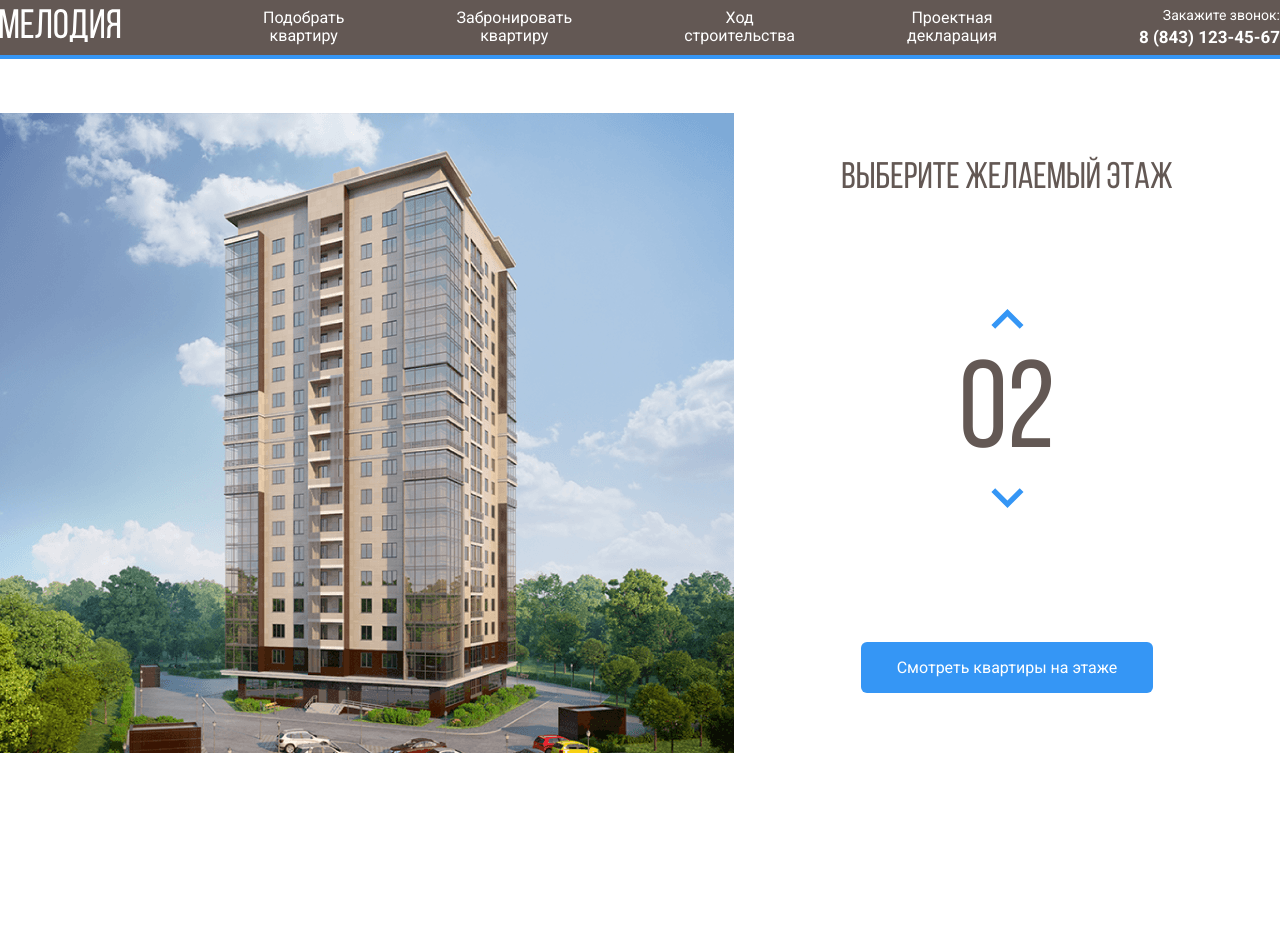
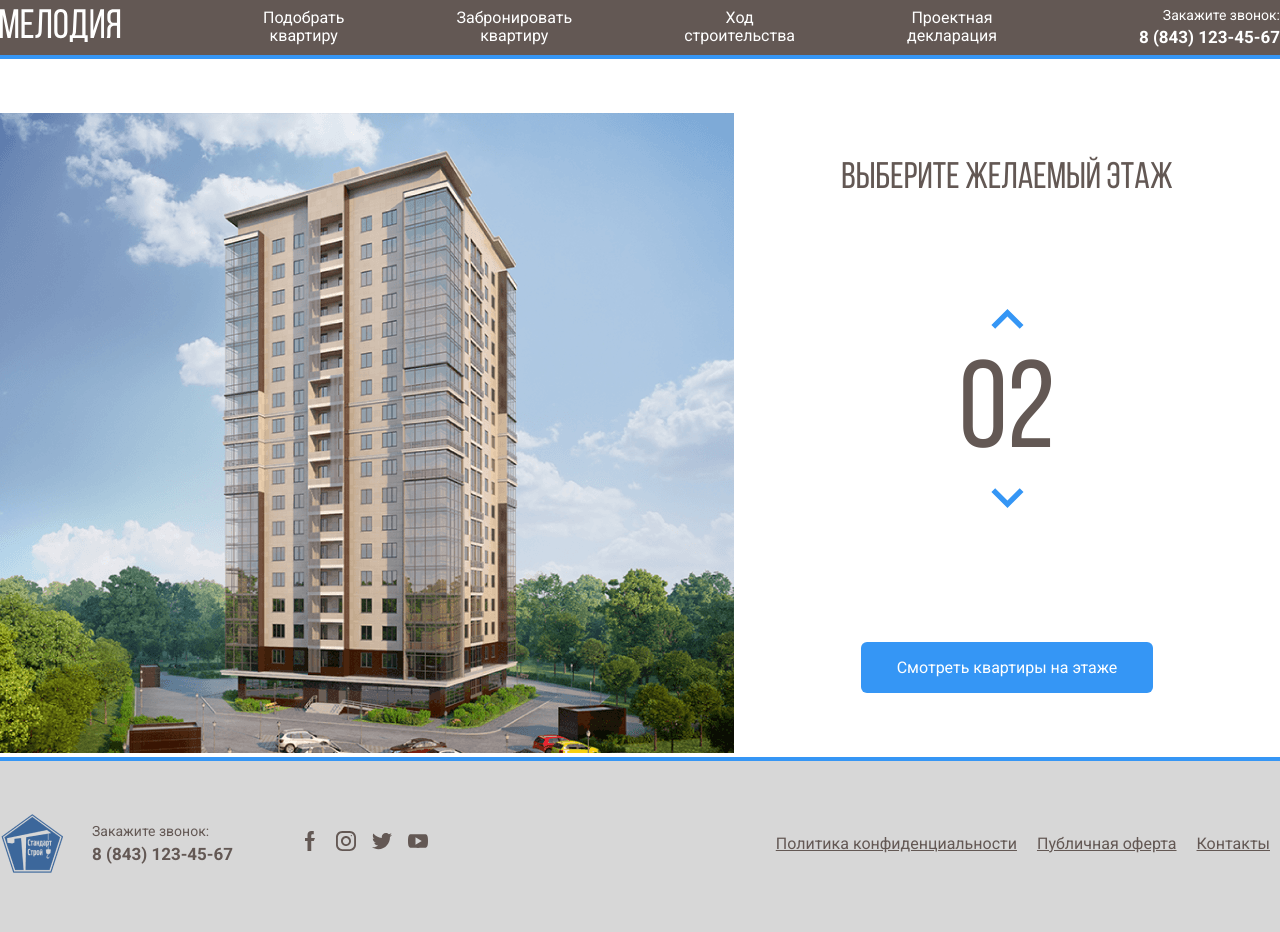
Before and after one commit to beastieGer/melody, a plain HTML site: page index.html in a window 1280 px wide. Before the commit the page ends 800 px from the top, so only its background shows below. Drawn offline with nearby package versions, Linux system fonts and the light colour scheme.

Commit message:
add footer

```diff
--- a/css/style.css
+++ b/css/style.css
@@ -234,3 +234,65 @@ path.current-floor {
 	background-color: transparent;
 	cursor: pointer;
 }
+/* footer */
+.footer {
+	/* justify-content: space-between; */
+
+	background-color: #d7d7d7;
+	padding-top: 50px;
+	padding-bottom: 56px;
+	border-top: 4px solid #3596f5;
+}
+.footer-wrapper {
+	display: flex;
+	flex-direction: row;
+	max-width: 1280px;
+	margin: auto;
+	align-items: center;
+}
+.footer-img {
+	margin-right: 27px;
+}
+.footer-contacts {
+	margin-right: 59px;
+}
+.social-items {
+	margin: 0;
+	padding: 0;
+	list-style: none;
+	display: flex;
+}
+.social-link {
+	margin-right: 8px;
+	margin-left: 8px;
+}
+.footer-text {
+	display: block;
+	font-size: 14px;
+	line-height: 16px;
+	color: #635854;
+	margin-bottom: 5px;
+}
+.footer-phone {
+	font-size: 17px;
+	font-weight: 700;
+	line-height: 20px;
+	color: #635854;
+	text-decoration: none;
+}
+.footer-menu {
+	margin-left: auto;
+}
+.footer-menu-items {
+	margin: 0;
+	padding: 0;
+	list-style: none;
+	display: flex;
+}
+.footer-menu-link {
+	font-size: 16px;
+	line-height: 19px;
+	color: #635854;
+	margin-right: 10px;
+	margin-left: 10px;
+}
--- a/index.html
+++ b/index.html
@@ -231,6 +231,77 @@
 		</main>
 		<!-- /.main -->
 
+		<footer class="footer">
+			<div class="footer-wrapper">
+				<img
+					src="img/for_fav.png"
+					alt="footer-img"
+					class="footer-img"
+				/>
+				<div class="footer-contacts">
+					<span class="footer-text"> Закажите звонок: </span>
+					<a class="footer-phone" href="tel:+78431234567">
+						8 (843) 123-45-67
+					</a>
+				</div>
+				<div class="footer-social">
+					<ul class="social-items">
+						<li class="social-item">
+							<a href="#" class="social-link">
+								<img
+									src="./img/social/facebook.svg"
+									alt="facebook"
+								/>
+							</a>
+						</li>
+
+						<li class="social-item">
+							<a href="#" class="social-link">
+								<img
+									src="./img/social/instagram.svg"
+									alt="instagram"
+								/>
+							</a>
+						</li>
+						<li class="social-item">
+							<a href="#" class="social-link">
+								<img
+									src="./img/social/twitter.svg"
+									alt="twitter"
+								/>
+							</a>
+						</li>
+						<li class="social-item">
+							<a href="#" class="social-link">
+								<img
+									src="./img/social/youtube.svg"
+									alt="youtube"
+								/>
+							</a>
+						</li>
+					</ul>
+				</div>
+				<div class="footer-menu">
+					<ul class="footer-menu-items">
+						<li class="footer-menu-item">
+							<a href="#" class="footer-menu-link">
+								Политика конфиденциальности
+							</a>
+						</li>
+						<li class="footer-menu-item">
+							<a href="#" class="footer-menu-link">
+								Публичная оферта
+							</a>
+						</li>
+						<li class="footer-menu-item">
+							<a href="#" class="footer-menu-link"> Контакты </a>
+						</li>
+					</ul>
+				</div>
+			</div>
+		</footer>
+		<!-- /.footer -->
+
 		<div class="modal">
 			<div class="modal-dialog">
 				<button class="modal-close-button">
```
Also changed, not shown: img/for_fav.png (added), img/social/facebook.svg (added), img/social/instagram.svg (added), img/social/twitter.svg (added), img/social/youtube.svg (added).
